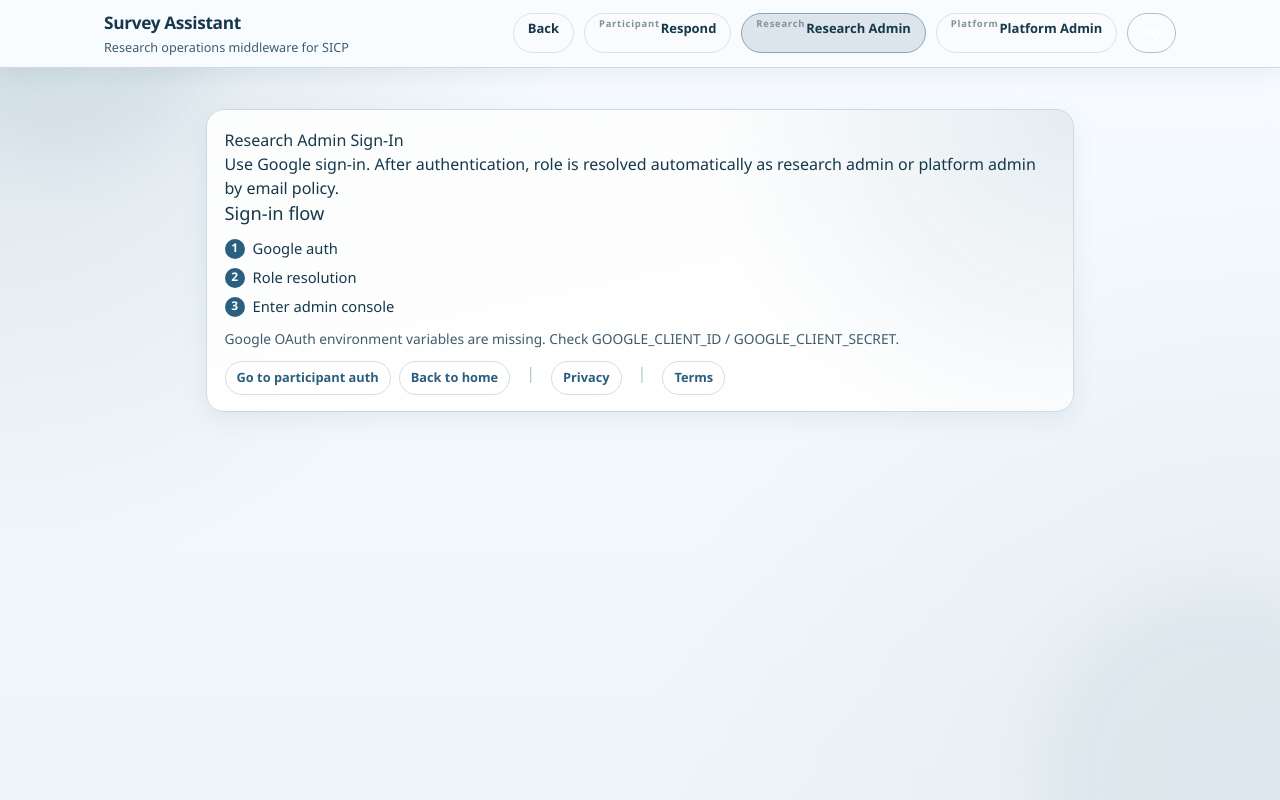
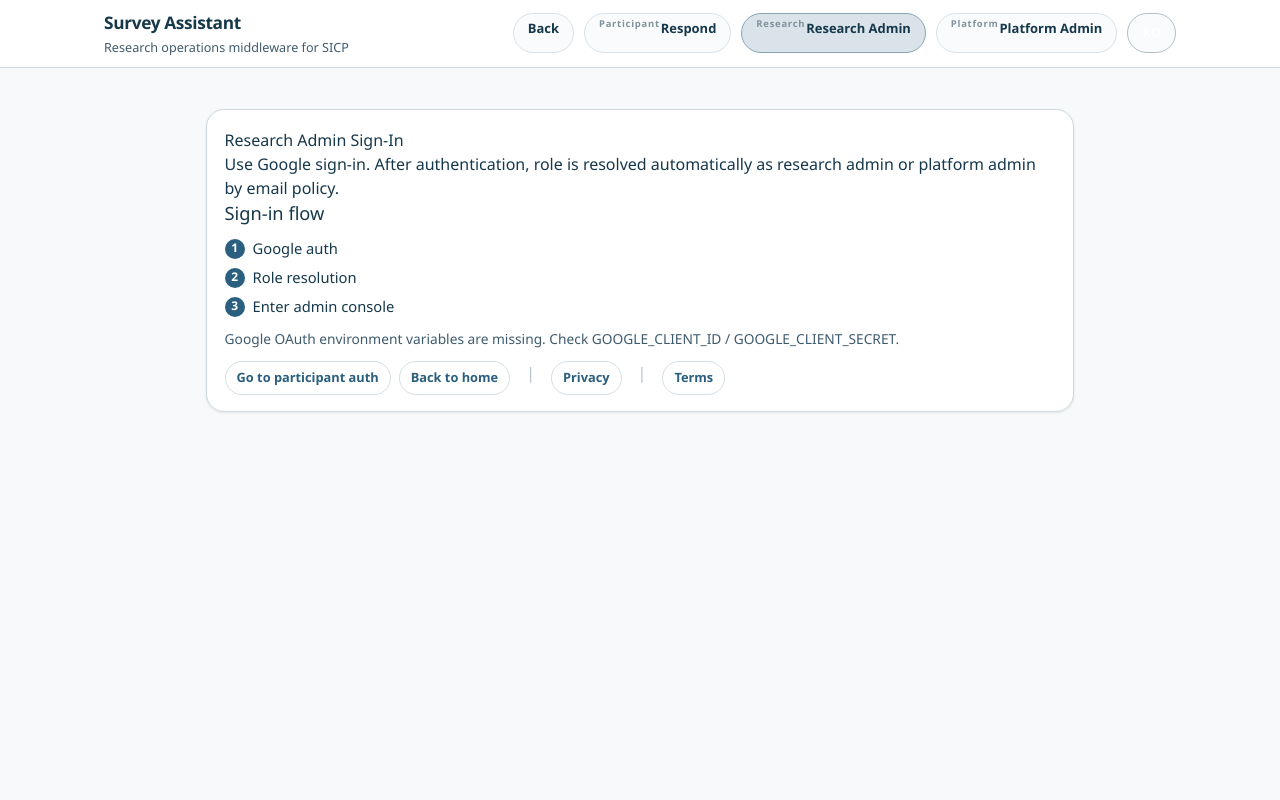
Before and after one commit to yes-U-can/survey-assistant, a Next.js app in the folder apps/web/: page /en/auth/admin in a window 1280 px wide. Built offline with nearby package versions, Linux system fonts and the light colour scheme; no server answers.

Commit message:
style: flatten brand visuals for cleaner ui

```diff
--- a/apps/web/src/app/globals.css
+++ b/apps/web/src/app/globals.css
@@ -1346,3 +1346,120 @@ body::after {
     padding: 8px 12px;
   }
 }
+
+/* 2026-03-06 flatten visual pass */
+:root {
+  --background: #f7f9fb;
+  --surface-muted: #f2f6f9;
+  --shadow-soft: 0 1px 3px 0 rgb(0 0 0 / 0.08);
+}
+
+body {
+  background: var(--background);
+}
+
+body::before,
+body::after {
+  display: none;
+}
+
+.sa-app-header {
+  backdrop-filter: none;
+  background: #ffffff;
+  border-bottom: 1px solid color-mix(in srgb, var(--brand-200) 85%, white);
+  box-shadow: none;
+}
+
+.sa-home-hero,
+.sa-auth-shell .sa-auth-hero,
+.sa-auth-card,
+.sa-role-flow,
+.sa-mobile-policy-card {
+  background: #ffffff;
+}
+
+.sa-home-card,
+.sa-home-journey-grid article,
+.sa-page > section,
+.sa-page article,
+.sa-metric-card,
+.sa-alert-card,
+.sa-auth-card,
+.sa-participant-package-card,
+.sa-participant-survey-shell,
+.sa-participant-template-card,
+.sa-today-metric,
+.sa-mobile-policy-card {
+  box-shadow: var(--shadow-soft);
+}
+
+.sa-home-card,
+.sa-home-journey-grid article,
+.sa-page > section,
+.sa-page article,
+.sa-metric-card,
+.sa-alert-card,
+.sa-auth-card,
+.sa-participant-package-card,
+.sa-participant-survey-shell,
+.sa-participant-template-card,
+.sa-today-card,
+.sa-today-metric,
+.sa-mobile-policy-card {
+  background: #ffffff;
+  border-color: color-mix(in srgb, var(--brand-200) 72%, white);
+}
+
+.sa-home-card:hover,
+.sa-nav-chip:hover,
+.sa-google-btn:hover {
+  transform: none;
+}
+
+.sa-home-card:hover {
+  box-shadow: var(--shadow-soft);
+  border-color: color-mix(in srgb, var(--brand-700) 24%, white);
+}
+
+.sa-home-kicker,
+.sa-role-pill,
+.sa-admin-tab.is-active,
+.sa-nav-chip.is-active {
+  background: color-mix(in srgb, var(--brand-200) 62%, white);
+}
+
+.sa-admin-tab-shell {
+  background: transparent;
+  padding: 0;
+}
+
+.sa-admin-tab {
+  background: #ffffff;
+}
+
+.sa-google-btn {
+  box-shadow: none;
+}
+
+.sa-participant-progress-fill,
+.card-progress-fill {
+  background: var(--brand-700);
+}
+
+.sa-today-card {
+  background: #ffffff;
+  border: 1px solid color-mix(in srgb, var(--brand-200) 72%, white);
+  box-shadow: var(--shadow-soft);
+}
+
+.sa-participant-submit-actions {
+  background: #ffffff;
+}
+
+@media (max-width: 1023px) {
+  .sa-today-card,
+  .sa-participant-submit-actions,
+  .sa-mobile-policy-card {
+    box-shadow: var(--shadow-soft);
+  }
+}
```
